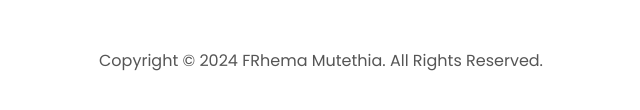
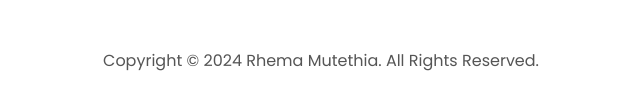
Before and after one commit to rhema254/my_portfolio, a plain HTML site: page index.html in a window 1280 px wide. Shown: the part 4253-4363 px from the top of the page, 319-959 px from the left. Drawn offline with Linux system fonts and the light colour scheme.

Commit message:
Update copyright

```diff
--- a/index.html
+++ b/index.html
@@ -386,7 +386,7 @@
           </ul>
         </div>
       </nav>
-      <p>Copyright &#169; 2024 FRhema Mutethia. All Rights Reserved.</p>
+      <p>Copyright &#169; 2024 Rhema Mutethia. All Rights Reserved.</p>
     </footer>
     <script src="script.js"></script>
     <script>
```
